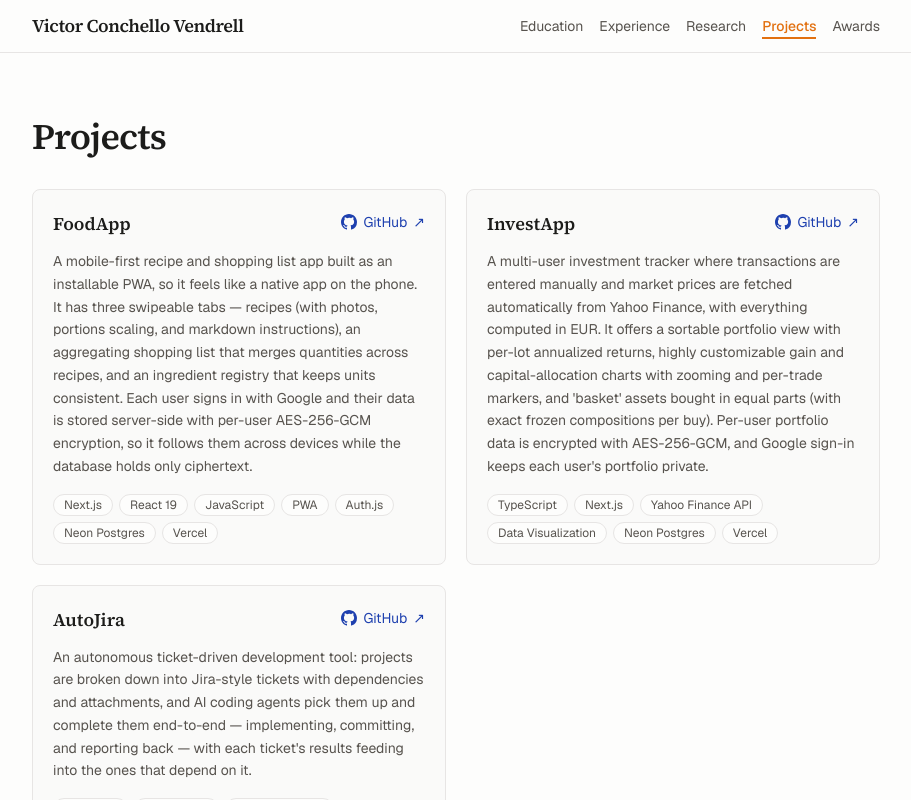
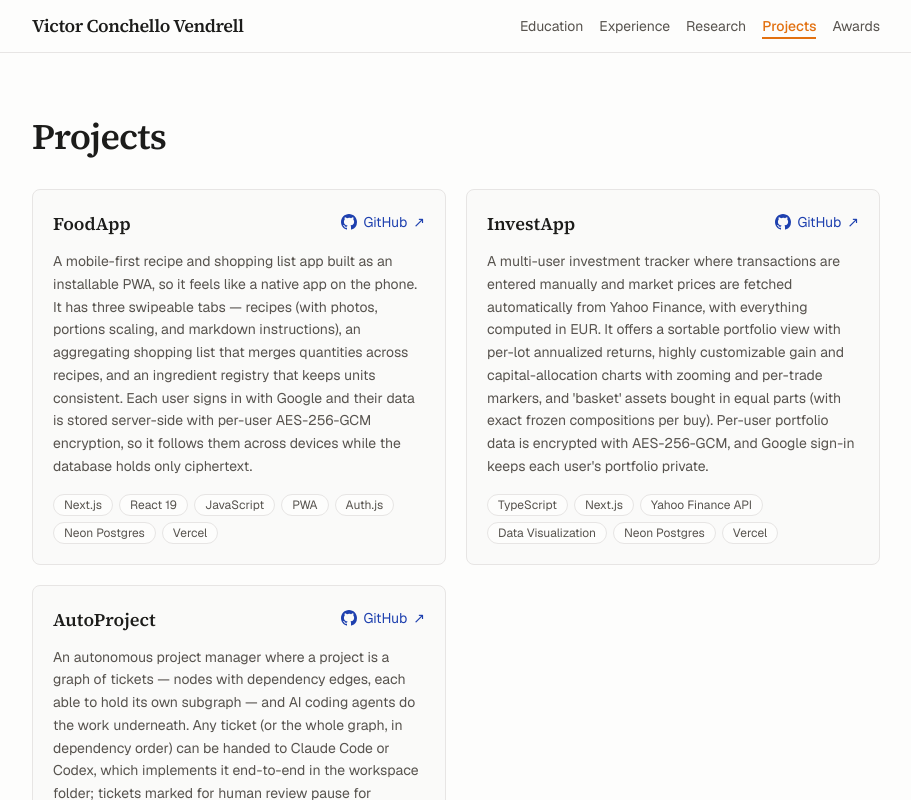
Before and after one commit to Victoriano012/PersonalWeb, a Next.js app: page /projects in a window 1280 px wide. Shown: the top 800 px of the page, without its empty margins (184-1095 px from the left). Built offline with nearby package versions, Linux system fonts and the light colour scheme; no server answers.

Commit message:
Rename the AutoJira project to AutoProject across the site

```diff
--- a/app/projects/page.tsx
+++ b/app/projects/page.tsx
@@ -4,7 +4,7 @@ import Projects from "@/components/sections/Projects";
 
 export const metadata: Metadata = {
   title: "Projects — Victor Conchello",
-  description: "Personal projects built by Victor Conchello, including FoodApp, InvestApp and AutoJira.",
+  description: "Personal projects built by Victor Conchello, including FoodApp, InvestApp and AutoProject.",
   alternates: { canonical: "/projects" },
 };
 
--- a/src/data/projects.ts
+++ b/src/data/projects.ts
@@ -37,10 +37,10 @@ export const projects: Project[] = [
     github: "https://github.com/Victoriano012/InvestApp",
   },
   {
-    name: "AutoJira",
+    name: "AutoProject",
     description:
-      "An autonomous ticket-driven development tool: projects are broken down into Jira-style tickets with dependencies and attachments, and AI coding agents pick them up and complete them end-to-end — implementing, committing, and reporting back — with each ticket's results feeding into the ones that depend on it.",
-    tags: ["AI Agents", "Automation", "Developer Tools"],
-    github: "https://github.com/Victoriano012/AutoJira",
+      "An autonomous project manager where a project is a graph of tickets — nodes with dependency edges, each able to hold its own subgraph — and AI coding agents do the work underneath. Any ticket (or the whole graph, in dependency order) can be handed to Claude Code or Codex, which implements it end-to-end in the workspace folder; tickets marked for human review pause for feedback before continuing. Projects are plain folders with autosaved state and inherited context files, so there is no database or login.",
+    tags: ["AI Agents", "Automation", "Developer Tools", "Next.js", "React Flow"],
+    github: "https://github.com/Victoriano012/AutoProject",
   },
 ];
```
Also changed, not shown: 1 other file (tests, documents, lock files or other folders).
